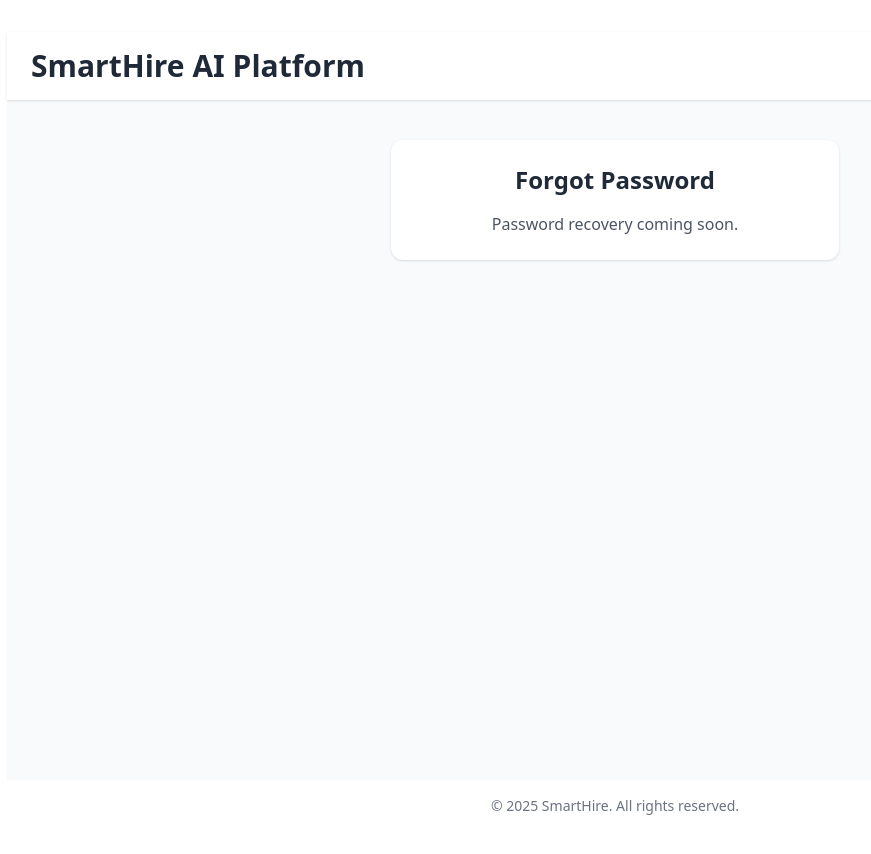
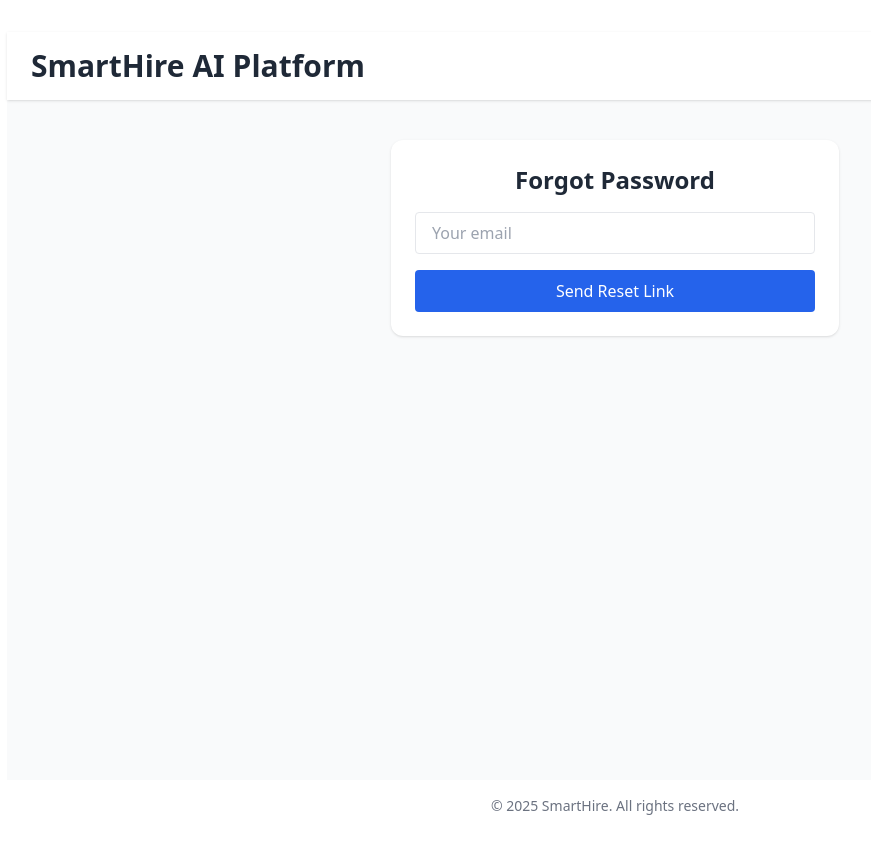
Before and after one commit to josygeorge/SmartHire, a React (Vite) app in the folder frontend/: page /forgot-password in a window 1280 px wide. Shown: the top 854 px of the page, without its empty margins (25-896 px from the left). Built offline with nearby package versions, Linux system fonts and the light colour scheme.

Commit message:
Frontend-AUTH - API Tasks -ForgotPassword and Resetpassword ready. Now backend needs to be done

```diff
--- a/frontend/src/App.tsx
+++ b/frontend/src/App.tsx
@@ -12,6 +12,7 @@
 import { useAuthStore } from './store/useAuthStore';
 import LogoutButton from './components/Auth/LogoutButton';
 import ForgotPassword from './components/Auth/pages/ForgotPassword';
+import ResetPassword from './components/Auth/pages/ResetPassword';
 
 type Tab = 'resume' | 'job' | 'applicants' | 'job-list' | 'results';
 
@@ -56,7 +57,8 @@
       {/* Tabs Navigation */}
       {location.pathname !== '/signin' &&
         location.pathname !== '/signup' &&
-        location.pathname !== '/forgot-password' && (
+        location.pathname !== '/forgot-password' &&
+        location.pathname !== '/reset-password' && (
           <nav className='flex justify-center flex-wrap gap-4 px-4 py-4 bg-gray-100 w-full'>
             {tabs.map((tab) => (
               <button
@@ -89,6 +91,7 @@
             <Route path='/signin' element={<SignIn />} />
             <Route path='/signup' element={<SignUp />} />
             <Route path='/forgot-password' element={<ForgotPassword />} />
+            <Route path='/reset-password' element={<ResetPassword />} />
             <Route
               path='/resume'
               element={
--- a/frontend/src/components/Auth/pages/ForgotPassword.tsx
+++ b/frontend/src/components/Auth/pages/ForgotPassword.tsx
@@ -1,11 +1,43 @@
 // components/Auth/pages/ForgotPassword.tsx
+import { useState } from 'react';
+import axios from 'axios';
+
 export default function ForgotPassword() {
+  const [email, setEmail] = useState('');
+  const [message, setMessage] = useState('');
+
+  const handleSubmit = async (e: React.FormEvent) => {
+    e.preventDefault();
+    try {
+      await axios.post('/api/auth/forgot-password', { email });
+      setMessage('Reset link sent. Please check your email.');
+    } catch (err: any) {
+      setMessage(err.response?.data?.error || 'Something went wrong');
+    }
+  };
+
   return (
     <div className='max-w-md mx-auto mt-10 bg-white p-6 rounded-xl shadow'>
-      <h2 className='text-2xl font-bold text-center mb-4'>Forgot Password</h2>
-      <p className='text-center text-gray-600'>
-        Password recovery coming soon.
-      </p>
+      <h2 className='text-2xl font-bold mb-4 text-center'>Forgot Password</h2>
+      {message && (
+        <p className='text-sm text-center text-green-600'>{message}</p>
+      )}
+      <form onSubmit={handleSubmit} className='space-y-4'>
+        <input
+          type='email'
+          placeholder='Your email'
+          value={email}
+          onChange={(e) => setEmail(e.target.value)}
+          required
+          className='w-full px-4 py-2 border rounded text-white'
+        />
+        <button
+          type='submit'
+          className='w-full bg-blue-600 text-white py-2 rounded hover:bg-blue-700'
+        >
+          Send Reset Link
+        </button>
+      </form>
     </div>
   );
 }
--- /dev/null
+++ b/frontend/src/components/Auth/pages/ResetPassword.tsx
@@ -0,0 +1,48 @@
+// components/Auth/pages/ResetPassword.tsx
+import { useState } from 'react';
+import { useSearchParams, useNavigate } from 'react-router-dom';
+import axios from 'axios';
+
+export default function ResetPassword() {
+  const [params] = useSearchParams();
+  const token = params.get('token');
+  const [password, setPassword] = useState('');
+  const [message, setMessage] = useState('');
+  const navigate = useNavigate();
+
+  const handleSubmit = async (e: React.FormEvent) => {
+    e.preventDefault();
+    try {
+      await axios.post('/api/auth/reset-password', { token, password });
+      setMessage('Password reset successful. Redirecting to Sign In...');
+      setTimeout(() => navigate('/signin'), 2000);
+    } catch (err: any) {
+      setMessage(err.response?.data?.error || 'Reset failed');
+    }
+  };
+
+  return (
+    <div className='max-w-md mx-auto mt-10 bg-white p-6 rounded-xl shadow'>
+      <h2 className='text-2xl font-bold mb-4 text-center'>Reset Password</h2>
+      {message && (
+        <p className='text-sm text-center text-green-600'>{message}</p>
+      )}
+      <form onSubmit={handleSubmit} className='space-y-4'>
+        <input
+          type='password'
+          placeholder='New password'
+          value={password}
+          onChange={(e) => setPassword(e.target.value)}
+          required
+          className='w-full px-4 py-2 border rounded'
+        />
+        <button
+          type='submit'
+          className='w-full bg-green-600 text-white py-2 rounded hover:bg-green-700'
+        >
+          Reset Password
+        </button>
+      </form>
+    </div>
+  );
+}
```
